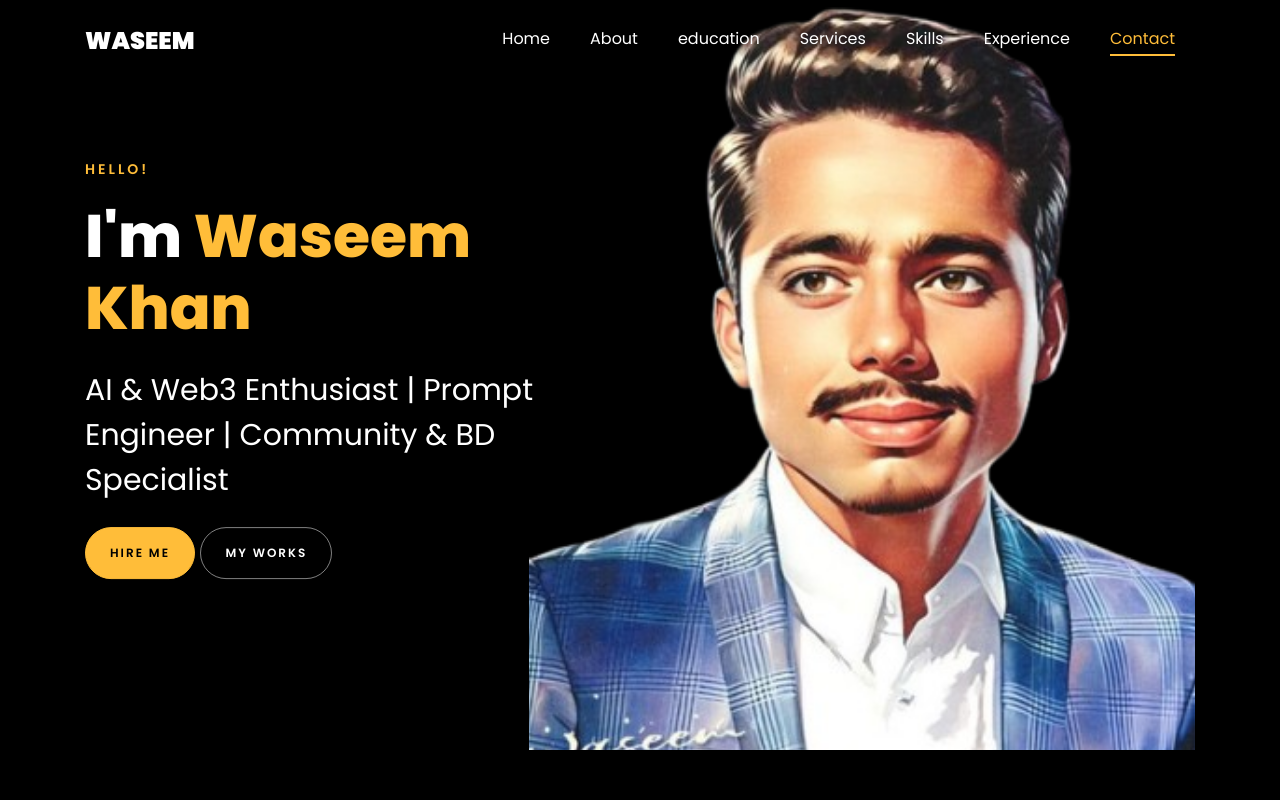
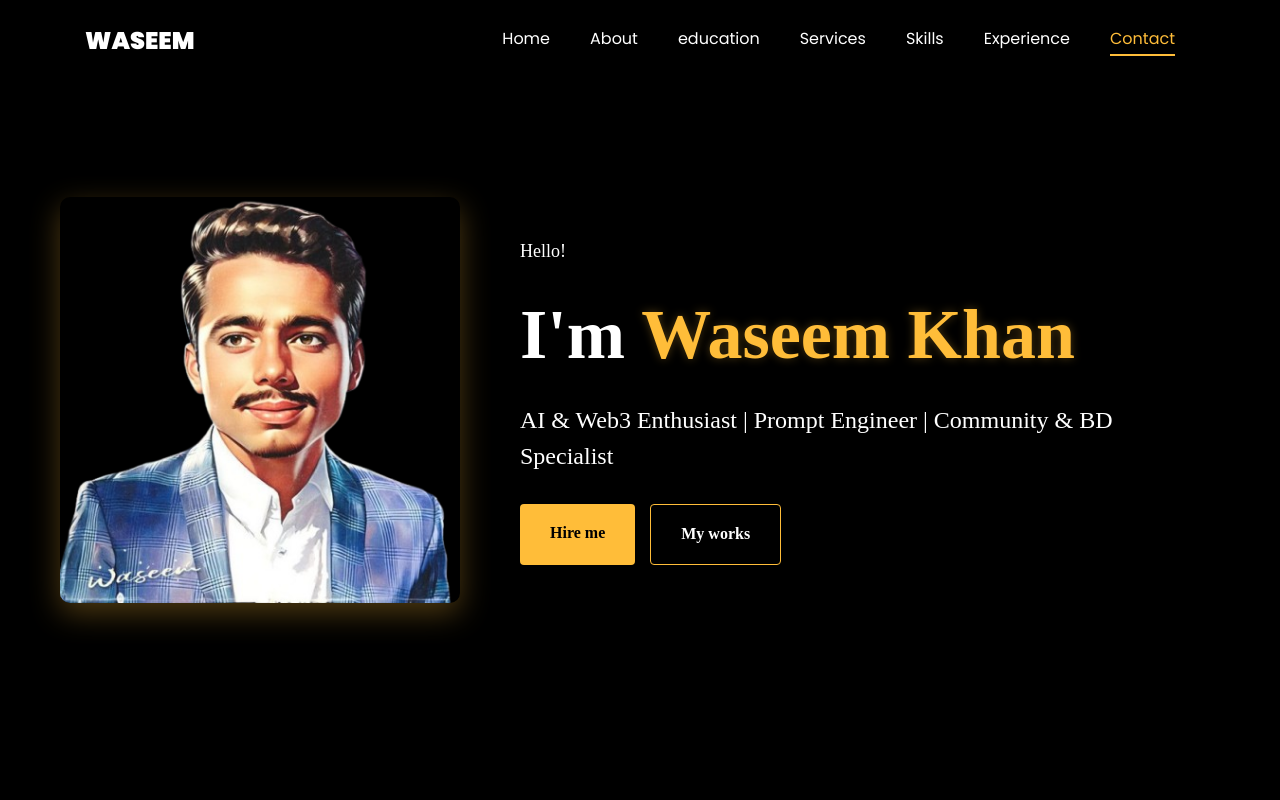
Before and after one commit to waseemakhtar786/WaseemKhan, a plain HTML site: page index.html in a window 1280 px wide. Shown: the top 800 px of the page. Drawn offline with Linux system fonts and the light colour scheme; files whose address does not match are found by name.

Commit message:
Update index.html

```diff
--- a/index.html
+++ b/index.html
@@ -47,46 +47,231 @@
 	      </div>
 	    </div>
 	  </nav>
-	  <section id="home-section" class="hero">
-		  <div class="home-slider  owl-carousel">
-	      <div class="slider-item ">
-	      	<div class="overlay"></div>
-	        <div class="container">
-	          <div class="row d-md-flex no-gutters slider-text align-items-end justify-content-end" data-scrollax-parent="true">
-	          	<div class="one-third js-fullheight order-md-last img" style="background-image:url(images/khan-removebg-preview.png);">
-	          		<div class="overlay"></div>
-	          	</div>
-		          <div class="one-forth d-flex  align-items-center ftco-animate" data-scrollax=" properties: { translateY: '70%' }">
-		          	<div class="text">
-		          		<span class="subheading">Hello!</span>
-			            <h1 class="mb-4 mt-3">I'm <span> Waseem Khan</span></h1>
-			            <h2 class="mb-4">AI & Web3 Enthusiast | Prompt Engineer | Community & BD Specialist</h2>
-			            <p><a href="#" class="btn btn-primary py-3 px-4">Hire me</a> <a href="#" class="btn btn-white btn-outline-white py-3 px-4">My works</a></p>
-		            </div>
-		          </div>
-	        	</div>
-	        </div>
-	      </div>
 
-	      <!-- <div class="slider-item">
-	      	<div class="overlay"></div>
-	        <div class="container">
-	          <div class="row d-flex no-gutters slider-text align-items-end justify-content-end" data-scrollax-parent="true">
-	          	<div class="one-third js-fullheight order-md-last img" style="background-image:url(images/bg_2.png);">
-	          		<div class="overlay"></div>
-	          	</div>
-		          <div class="one-forth d-flex align-items-center ftco-animate" data-scrollax=" properties: { translateY: '70%' }">
-		          	<div class="text">
-		          		<span class="subheading">Hello!</span>
-			            <h1 class="mb-4 mt-3">I'm a <span>web designer</span> based in London</h1>
-			            <p><a href="#" class="btn btn-primary py-3 px-4">Hire me</a> <a href="#" class="btn btn-white btn-outline-white py-3 px-4">My works</a></p>
-		            </div>
-		          </div>
-	        	</div>
-	        </div>
-	      </div>
-	    </div> -->
-    </section>
+<section class="profile-section">
+    <div class="wrapper">
+        <div class="bio-box">
+            <div class="profile-image-container">
+                <img src="images/khan-removebg-preview.png" alt="Waseem Khan" class="profile-image">
+            </div>
+            <div class="text-content">
+                <span class="hello-tag">Hello!</span>
+                <h1>I'm <span>Waseem Khan</span></h1>
+                <h2>AI & Web3 Enthusiast | Prompt Engineer | Community & BD Specialist</h2>
+                <div class="button-group">
+                    <a href="#" class="action-btn fill-btn">Hire me</a>
+                    <a href="#" class="action-btn border-btn">My works</a>
+                </div>
+            </div>
+        </div>
+    </div>
+</section>
+
+<style>
+    /* Profile Section */
+    .profile-section {
+        min-height: 100vh;
+        display: flex;
+        align-items: center;
+        background: black;
+        padding: 40px 0;
+        overflow-x: hidden;
+    }
+
+    .profile-section .wrapper {
+        width: 100%;
+        max-width: 1200px;
+        margin: 0 auto;
+        padding: 0 20px;
+    }
+
+    .profile-section .bio-box {
+        display: flex;
+        align-items: center;
+        gap: 60px;
+        max-width: 100%;
+    }
+
+    .profile-image-container {
+        flex: 1;
+        max-width: 400px;
+        animation: slideInLeft 1s ease;
+    }
+
+    .profile-image {
+        width: 100%;
+        height: auto;
+        border-radius: 10px;
+        box-shadow: 0 10px 30px rgba(255, 189, 57, 0.3);
+        transition: transform 0.5s ease;
+    }
+
+    .profile-image:hover {
+        transform: scale(1.03);
+    }
+
+    .text-content {
+        flex: 1;
+        max-width: 600px;
+    }
+
+    .profile-section .hello-tag {
+        color: white;
+        font-family: 'Times New Roman', Times, serif;
+        font-size: 18px;
+        font-weight: 400;
+        margin-bottom: 10px;
+        display: block;
+        animation: slideDown 1s ease;
+    }
+
+    .profile-section h1 {
+        font-size: 70px;
+        font-weight: 700;
+        font-family: 'Times New Roman', Times, serif;
+        color: white;
+        margin: 15px 0;
+        animation: fadeIn 1s ease;
+    }
+
+    .profile-section h1 span {
+        color: rgb(255, 189, 57);
+        text-shadow: 0 0 10px rgba(255, 189, 57, 0.3);
+        transition: all 1s ease;
+    }
+
+    .profile-section h1 span:hover {
+        text-shadow: 0 0 20px rgba(255, 189, 57, 0.5);
+    }
+
+    .profile-section h2 {
+        font-size: 24px;
+        font-weight: 400;
+        font-family: 'Times New Roman', Times, serif;
+        color: white;
+        margin-bottom: 30px;
+        animation: fadeIn 0.5s ease;
+    }
+
+    .profile-section .button-group {
+        display: flex;
+        gap: 15px;
+        animation: fadeIn 3s ease;
+    }
+
+    .profile-section .action-btn {
+        display: inline-block;
+        padding: 15px 30px;
+        text-decoration: none;
+        border-radius: 4px;
+        font-weight: 600;
+        font-family: 'Times New Roman', Times, serif;
+        transition: all 0.5s ease;
+    }
+
+    .profile-section .fill-btn {
+        background-color: rgb(255, 189, 57);
+        color: black;
+    }
+
+    .profile-section .fill-btn:hover {
+        background-color: black;
+        color: rgb(255, 189, 57);
+        transform: translateY(-5px);
+        box-shadow: 0 10px 20px rgba(255, 189, 57, 0.4);
+    }
+
+    .profile-section .border-btn {
+        border: 1px solid rgb(255, 189, 57);
+        color: white;
+        background: transparent;
+    }
+
+    .profile-section .border-btn:hover {
+        background-color: black;
+        color: rgb(255, 189, 57);
+        transform: translateY(-5px);
+        box-shadow: 0 10px 20px rgba(255, 189, 57, 0.4);
+    }
+
+    /* Animations */
+    @keyframes fadeIn {
+        from { opacity: 0; }
+        to { opacity: 1; }
+    }
+
+    @keyframes slideDown {
+        from {
+            opacity: 0;
+            transform: translateY(-20px);
+        }
+        to {
+            opacity: 1;
+            transform: translateY(0);
+        }
+    }
+
+    @keyframes slideInLeft {
+        from {
+            opacity: 0;
+            transform: translateX(-50px);
+        }
+        to {
+            opacity: 1;
+            transform: translateX(0);
+        }
+    }
+
+    /* Responsive */
+    @media (max-width: 992px) {
+        .profile-section .bio-box {
+            flex-direction: column;
+            gap: 40px;
+        }
+
+        .profile-image-container {
+            max-width: 300px;
+        }
+
+        .text-content {
+            text-align: center;
+        }
+
+        .button-group {
+            justify-content: center;
+        }
+    }
+
+    @media (max-width: 768px) {
+        .profile-section h1 {
+            font-size: 48px;
+        }
+
+        .profile-section h2 {
+            font-size: 20px;
+        }
+
+        .profile-section .button-group {
+            flex-direction: column;
+            gap: 10px;
+        }
+    }
+
+    @media (max-width: 480px) {
+        .profile-section h1 {
+            font-size: 36px;
+        }
+
+        .profile-image-container {
+            max-width: 250px;
+        }
+    }
+
+    /* Smooth scrolling */
+    html {
+        scroll-behavior: smooth;
+    }
+</style>
 
     <section class="ftco-about img ftco-section ftco-no-pb" id="about-section">
     	<div class="container">
```
